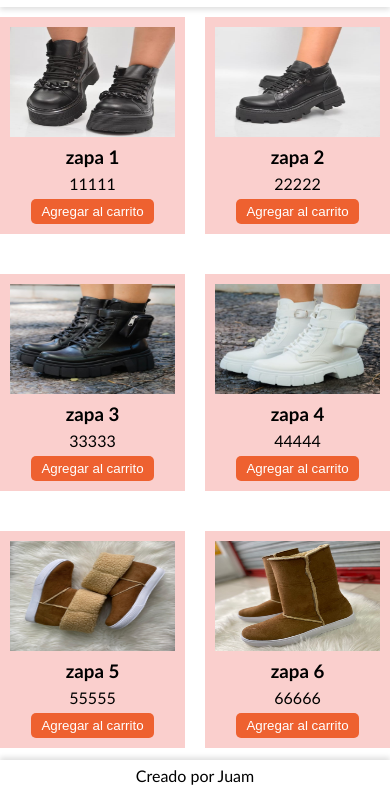
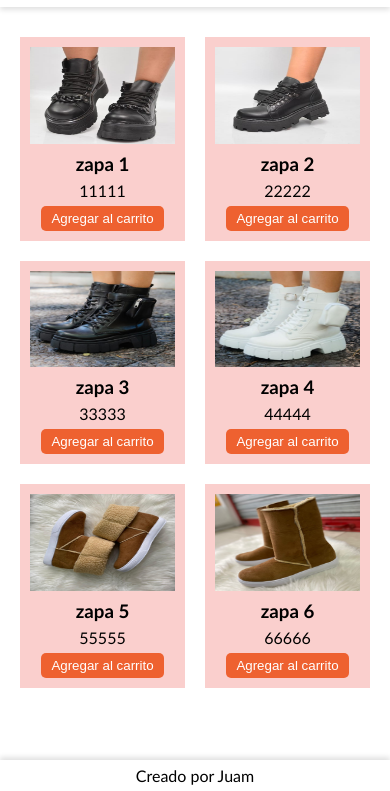
Before and after one commit to rulo19xd/ecommerceZapas, a plain HTML site: page index.html in a window 390 px wide. Shown: the part 53-844 px from the top of the page. Drawn offline with Linux system fonts and the light colour scheme.

Commit message:
Correccion 2

```diff
--- a/css/cart.css
+++ b/css/cart.css
@@ -21,3 +21,33 @@
 #totales , #carrito-vacio {
     text-align: center;
 }
+
+
+@media screen and (max-width: 500px) {
+    #productos-container{
+        width: 100vw;
+        margin: auto;
+    }
+
+    .tarjeta-producto {
+        display: flex;
+        gap: 10px;
+        padding-top: 10px;
+        align-items: center;
+    }
+
+    .tarjeta-producto img {
+        height: 80px;
+        aspect-ratio: 1,5;
+        padding-left: 10px;
+    }
+
+    .tarjeta-producto h3 {
+        width: 120px;
+        padding-left: 10px;
+    }
+
+    #totales , #carrito-vacio {
+        text-align: center;
+    }
+}
--- a/css/index.css
+++ b/css/index.css
@@ -15,10 +15,11 @@
     transition: 200ms;
 }
 
-.tarjeta-producto:hover {
+/* .tarjeta-producto:hover {
     translate: 0 -10px;
     box-shadow: 0 10px 5px rgba(0, 0, 0, 0.1);
 }
+*/
 
 .tarjeta-producto img {
     width: 100%;
@@ -31,6 +32,7 @@
         grid-template-columns: repeat(2, 1fr);
         grid-template-rows: repeat(3, 1fr);
         grid-column-gap: 20px;
-        grid-row-gap: 40px;
+        grid-row-gap: 20px;
+        padding: 20px 20px;
         }
 }
--- a/js/cartService.js
+++ b/js/cartService.js
@@ -1,3 +1,6 @@
+
+
+
 function agregarAlCarrito(producto) {
     const memoria = JSON.parse(localStorage.getItem("zapas"));
     console.log(memoria)
@@ -20,8 +23,8 @@ function agregarAlCarrito(producto) {
         }
         localStorage.setItem("zapas", JSON.stringify(nuevaMemoria));
     }
+    actualizarNumeroCarrito();
     return cuenta;
-    actualizarNumeroCarrito();
 }
 
 function restarAlCarrito(producto) {
```
